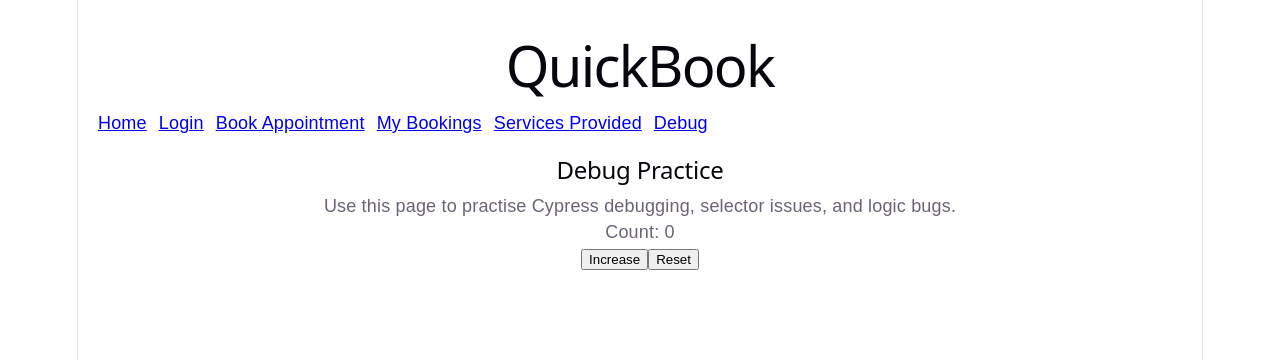
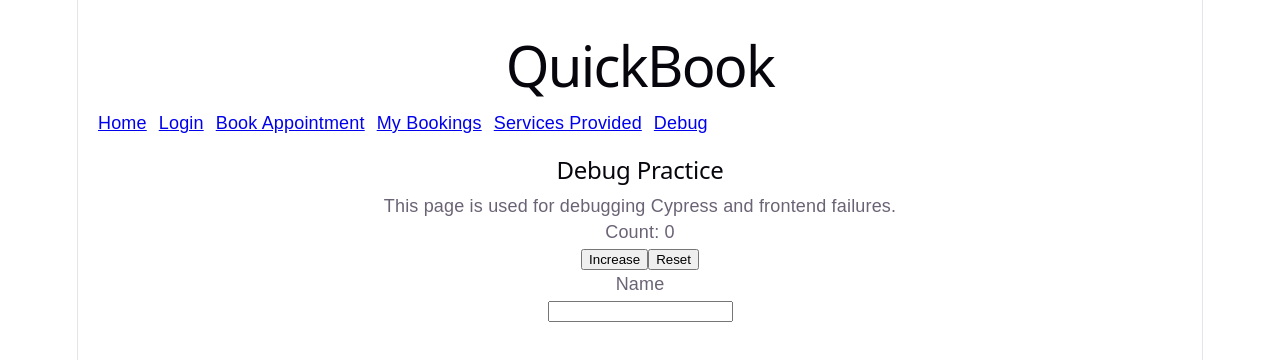
Before and after one commit to kubzie17/quickbook-testing, a React app in the folder frontend/: page /debug in a window 1280 px wide. Shown: the top 360 px of the page. Built offline with nearby package versions, Linux system fonts and the light colour scheme; the HTML template or start-up script is replaced by a standard one.

Commit message:
feat(debugpractise): adding debugging practise files

```diff
--- a/frontend/src/pages/DebugPractice.jsx
+++ b/frontend/src/pages/DebugPractice.jsx
@@ -2,37 +2,37 @@ import { useState } from "react";
 
 export default function DebugPractice() {
   const [count, setCount] = useState(0);
-  const [message, setMessage] = useState("");
+  const [name, setName] = useState("");
 
   function increaseCount() {
     setCount(count + 1);
-    setMessage("Count increased successfully");
   }
 
   function resetCount() {
     setCount(0);
-    setMessage("Count reset");
   }
 
   return (
     <div>
       <h2>Debug Practice</h2>
-
-      <p data-testid="debug-instructions">
-        Use this page to practise Cypress debugging, selector issues, and logic bugs.
-      </p>
-
+      <p>This page is used for debugging Cypress and frontend failures.</p>
       <p data-testid="count-value">Count: {count}</p>
-
       <button data-testid="increase-count" onClick={increaseCount}>
         Increase
       </button>
-
       <button data-testid="reset-count" onClick={resetCount}>
         Reset
       </button>
-
-      {message && <p data-testid="debug-message">{message}</p>}
+      <div>
+        <label>Name</label>
+        <br />
+        <input
+          data-testid="debug-name"
+          value={name}
+          onChange={(event) => setName(event.target.value)}
+        />
+      </div>
+      {name && <p data-testid="name-output">Hello, {name}</p>}
     </div>
   );
 }
```
Also changed, not shown: 1 other file (tests, documents, lock files or other folders).
